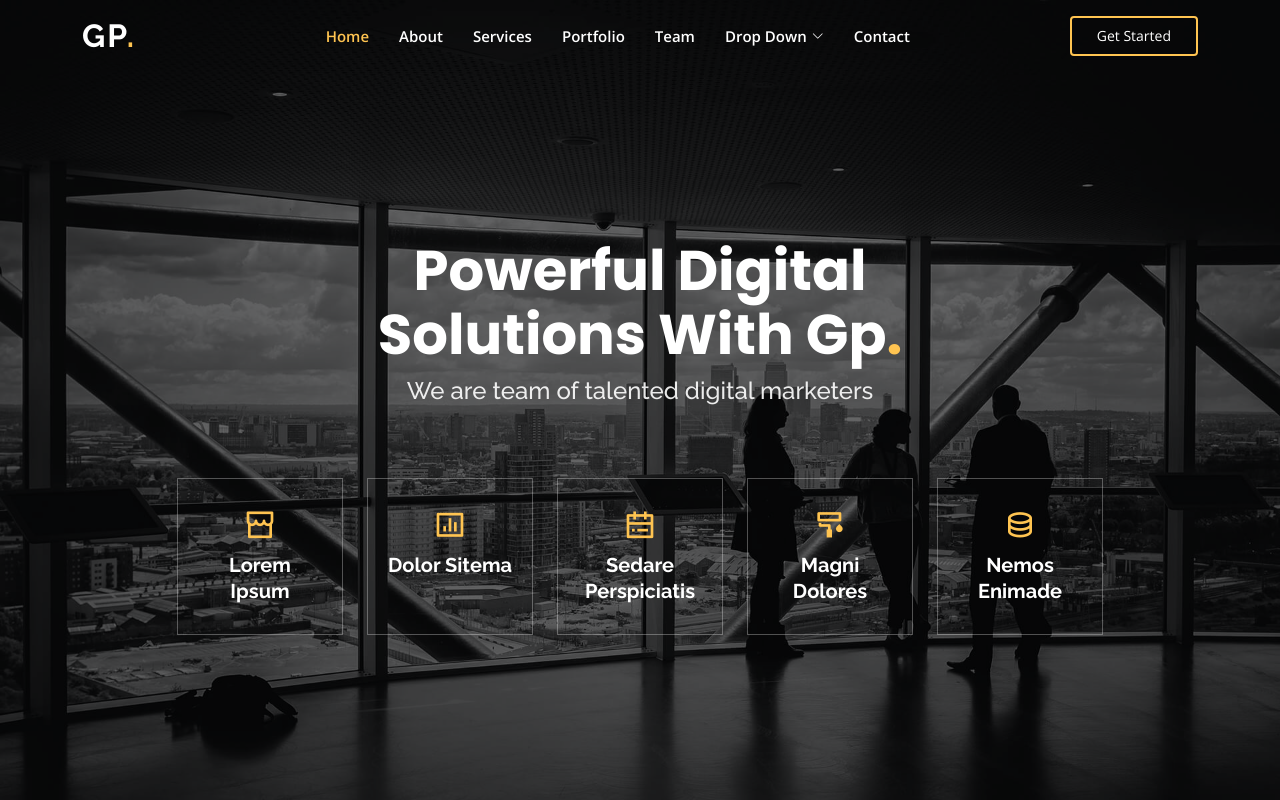
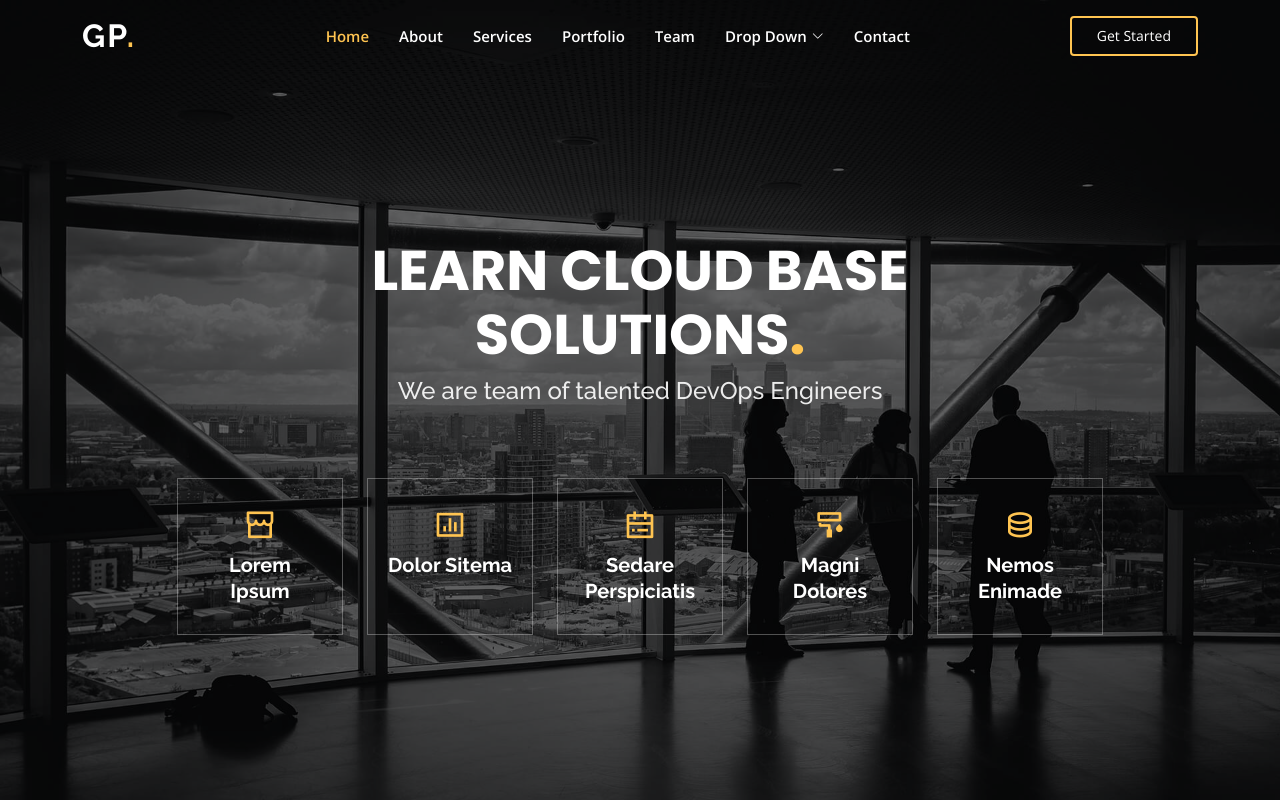
Before and after one commit to DevOpsInit86/DevOpsinit, a plain HTML site: page index.html in a window 1280 px wide. Shown: the top 800 px of the page. Drawn offline with nearby package versions, Linux system fonts and the light colour scheme.

Commit message:
updated main header

```diff
--- a/index.html
+++ b/index.html
@@ -87,8 +87,8 @@
 
       <div class="row justify-content-center" data-aos="fade-up" data-aos-delay="150">
         <div class="col-xl-6 col-lg-8">
-          <h1>Powerful Digital Solutions With Gp<span>.</span></h1>
-          <h2>We are team of talented digital marketers</h2>
+          <h1>LEARN CLOUD BASE SOLUTIONS<span>.</span></h1>
+          <h2>We are team of talented DevOps Engineers</h2>
         </div>
       </div>
 
```
